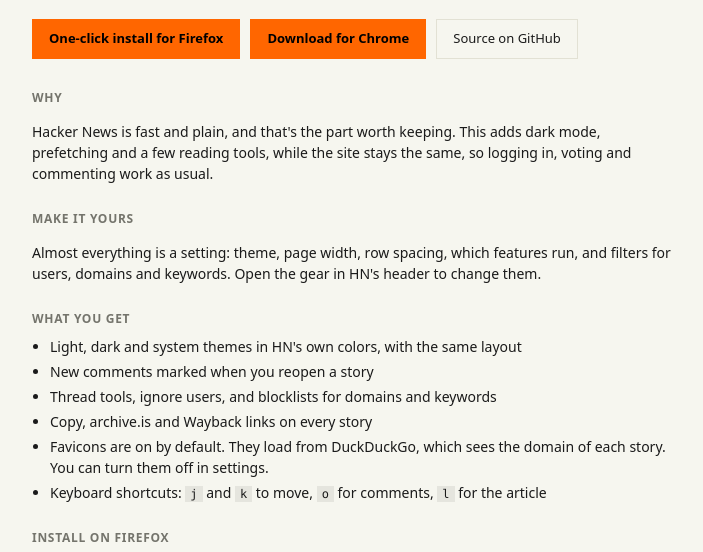
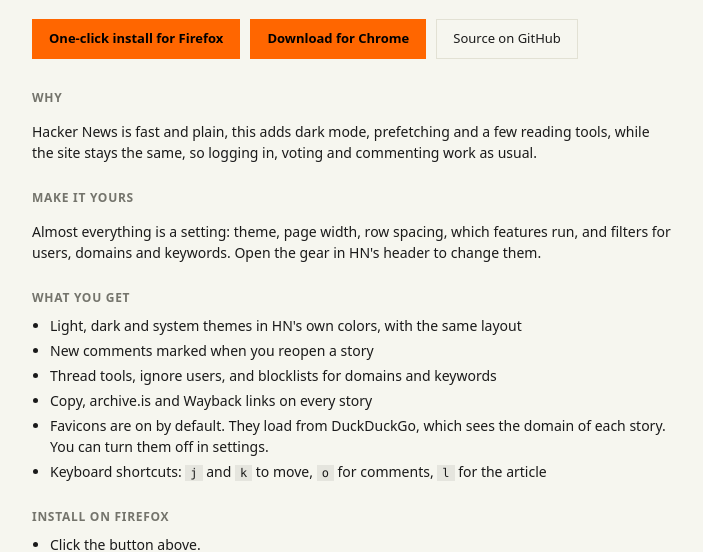
Before and after one commit to NotAProton/protons-hn, a website: page pages/index.html in a window 1280 px wide. Shown: the part 179-731 px from the top of the page, without its empty margins (288-991 px from the left). Drawn offline with Linux system fonts and the light colour scheme.

Commit message:
reword Why line on landing page

```diff
--- a/pages/index.html
+++ b/pages/index.html
@@ -120,7 +120,7 @@
       </div>
 
       <h2>Why</h2>
-      <p>Hacker News is fast and plain, and that's the part worth keeping. This adds dark mode, prefetching and a few reading tools, while the site stays the same, so logging in, voting and commenting work as usual.</p>
+      <p>Hacker News is fast and plain, this adds dark mode, prefetching and a few reading tools, while the site stays the same, so logging in, voting and commenting work as usual.</p>
 
       <h2>Make it yours</h2>
       <p>Almost everything is a setting: theme, page width, row spacing, which features run, and filters for users, domains and keywords. Open the gear in HN's header to change them.</p>
```
